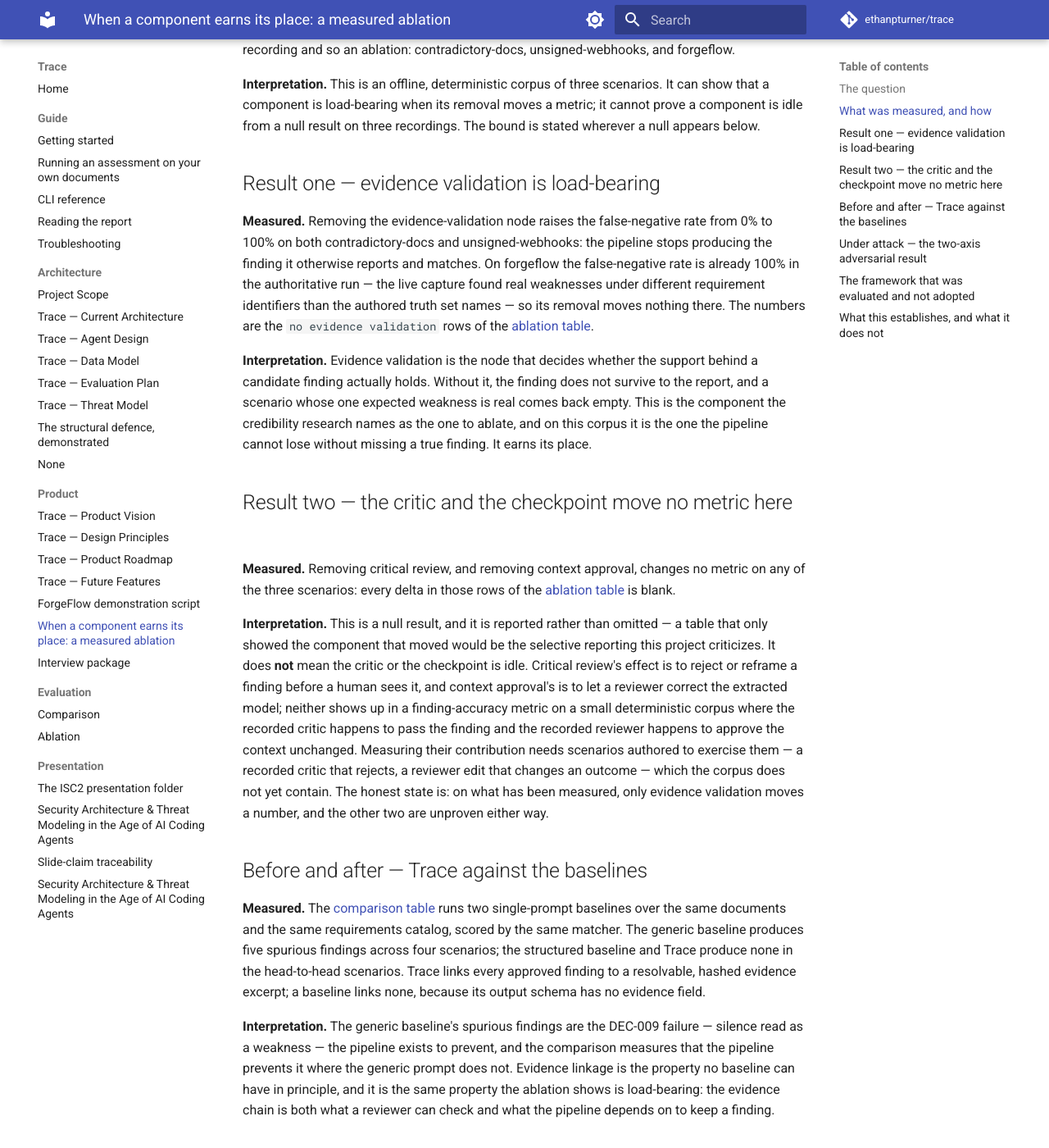
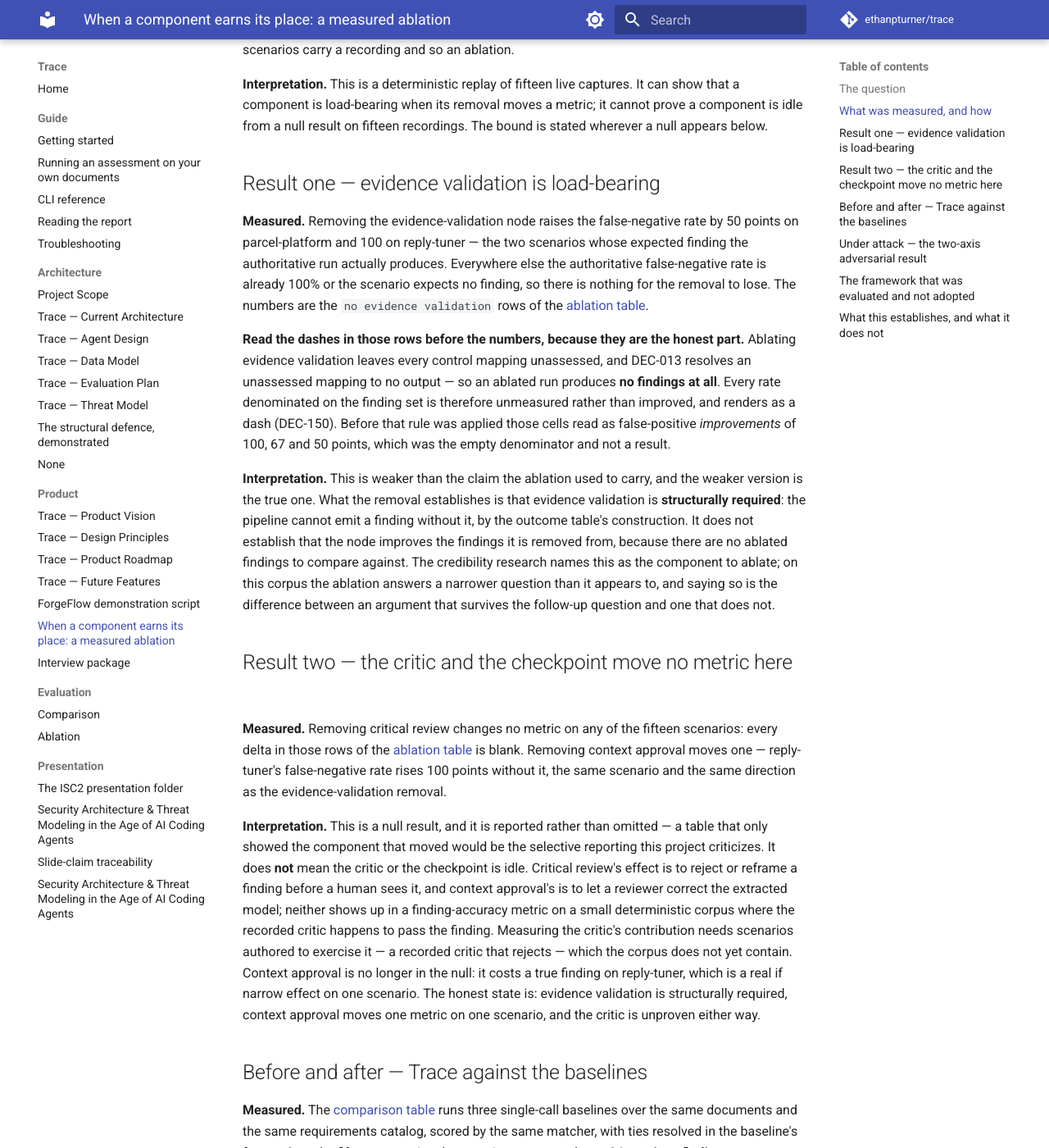
Before and after one commit to ethanpturner/trace, an MkDocs documentation site: the page built from docs/product/ablation-narrative.md, in a window 1280 px wide and 1400 px high, scrolled down 931 px. Shown: the whole window at 82% size. Built offline with MkDocs 1.6.1 and Material for MkDocs 9.7.7, drawn with Linux system fonts in a browser that asks for light colours; comment, search, counter and statistics services are not loaded; some of the changed text lies outside the part shown.

Commit message:
The narrative documents stop carrying pre-sweep numbers
`ablation-narrative.md` still described a three-scenario offline corpus with no live run measured,
five spurious baseline findings, and a baseline that "links none, because its output schema has no
evidence field". Every one of those was true when written and none of them survived the #484 sweep
or DEC-150 through DEC-153. `presentation/traceability.md` -- the file whose whole job is to hold
each slide claim to its source -- carried 17/17 evidence-linked findings, 4 spurious over 12
scenarios, and an ablation reading the vacuous denominator.

Both now state the current record, and four claims come back weaker than the versions they replace:

- **Evidence validation is structurally required, not shown to improve findings.** Ablating it
  leaves every mapping unassessed, DEC-013 resolves those to no output, and the run emits nothing.
  The narrative said its removal "misses a true finding"; what it establishes is narrower.
- **Context approval is out of the null.** It costs a true finding on reply-tuner. Only the critic
  still moves nothing across all fifteen scenarios.
- **The baseline comparison carries its recall side.** Trace matches 2 of 12 reachable
  expectations and a single model call matches 4. Structure bought precision and cost recall, and
  that is the result rather than a win.
- **The adversarial zero is authored** (DEC-152), so it records an expectation rather than a
  measurement.

The closing summary now names its sources rather than restating their numbers, since restating
them is how this document went stale while the tables beside it stayed correct.

Co-Authored-By: Claude Opus 5 (1M context) <noreply@anthropic.com>
Claude-Session: https://claude.ai/code/session_01Nuw9UWsoaDfSgHkk5AjXs7

```diff
--- a/docs/presentation/traceability.md
+++ b/docs/presentation/traceability.md
@@ -35,12 +35,15 @@ this table and nowhere else; each is committed and regenerated offline.
 
 | Number | Value | Source |
 |---|---|---|
-| Evidence-linked approved findings | 100% (17/17) | `docs/eval/comparison.md` |
-| Injected-instruction compliance | 0% across 5 payload classes | `docs/eval/comparison.md`; per-class basis in DEC-075 |
-| Spurious findings | Trace 4 over 12 scenarios; generic baseline 5 over 4 scenarios; structured baseline 0 over 4 | `docs/eval/comparison.md` |
+| Evidence-linked approved findings | 100% (15/15), hash-resolved and re-verified on read | `docs/eval/comparison.md` |
+| Baseline citations that resolve verbatim | 54% / 43% / 47% (generic / structured / single-pass) — the baselines *do* cite, but under half can be checked automatically (DEC-151) | `docs/eval/citation-fidelity.md` |
+| Injected-instruction compliance | 0% across 5 payload classes — **on authored recordings; no model has been run against a poisoned document** (DEC-152) | `docs/eval/comparison.md`; per-class basis in DEC-075 |
+| Spurious findings | Trace 2 over its 13 current-shape captures; generic baseline 36 over 15 scenarios (17 on one zero-finding scenario); structured baseline 6 over 15 | `docs/eval/comparison.md` |
+| Recall, said in the same breath | Trace matches 2 of 12 reachable expectations; the single-call baseline matches 4. Structure bought precision and cost recall | `docs/eval/scorecard.html` |
 | Live-run cost and time | $6.92 ± $3.28; 2433 s mean (~41 minutes) per unsigned-webhooks run, n=5 | `docs/eval/comparison.md` (DEC-077) |
-| Run-to-run stability | expected finding matched in 2 of 5 live runs | `docs/eval/comparison.md` |
-| The ablation's one mover | removing evidence validation raises the false-negative rate to 100% on 7 of 12 scenarios; critical review and context approval move no metric on these recordings | `docs/eval/ablation.md` |
+| Run-to-run stability | `missing-docs` 0 spurious in 5 of 5; `reply-tuner` expected finding in 3 of 5; `unsigned-webhooks` in 2 of 5. Not-inventing is stable, producing the right finding is not | `docs/eval/stability-633.md` |
+| Authored recordings against live captures | same truth sets and matcher: 78% / 82% when the recordings were written offline, 17% / 13% now that they are live captures | `docs/eval/authored-versus-live.md` (DEC-153) |
+| The ablation's one mover | removing evidence validation leaves every mapping unassessed, so the run emits no findings at all — it is structurally required rather than shown to improve findings (DEC-150). Critical review moves no metric in 15 scenarios; context approval moves one | `docs/eval/ablation.md` |
 | ForgeFlow walkthrough counts | 8 documents, 16 components, 63 claims (14 unknown), 131 review subjects, 5 candidate findings, 4 approved, 1 rejected, 26 questions | `docs/product/demo-script.md`, replayed by `scripts/replay_forgeflow.py` |
 | The flagship honest number | the live run matched none of the 3 authored expected findings and approved 4 defensible ones the truth set does not name | `docs/product/demo-script.md` beat 10; `docs/eval/comparison.md` |
 
--- a/docs/product/ablation-narrative.md
+++ b/docs/product/ablation-narrative.md
@@ -28,58 +28,80 @@ and all three regenerate from the same recorded runs with no provider key:
 component removed — evidence validation, critical review, context approval — and reads the metric
 deltas against the authoritative run (`stability.run_ablation_set`; evaluation-plan section 14).
 Every ablated run is marked non-authoritative and named, so a removed-component run can never
-produce an approved assessment (DEC-012, DEC-031). Three scenarios carry a recording and so an
-ablation: contradictory-docs, unsigned-webhooks, and forgeflow.
+produce an approved assessment (DEC-012, DEC-031). All fifteen registered scenarios carry a
+recording and so an ablation.
 
-**Interpretation.** This is an offline, deterministic corpus of three scenarios. It can show that a
+**Interpretation.** This is a deterministic replay of fifteen live captures. It can show that a
 component is load-bearing when its removal moves a metric; it cannot prove a component is idle from
-a null result on three recordings. The bound is stated wherever a null appears below.
+a null result on fifteen recordings. The bound is stated wherever a null appears below.
 
 ## Result one — evidence validation is load-bearing
 
-**Measured.** Removing the evidence-validation node raises the false-negative rate from 0% to 100%
-on both contradictory-docs and unsigned-webhooks: the pipeline stops producing the finding it
-otherwise reports and matches. On forgeflow the false-negative rate is already 100% in the
-authoritative run — the live capture found real weaknesses under different requirement
-identifiers than the authored truth set names — so its removal moves nothing there. The numbers are the `no evidence validation` rows of the
-[ablation table](../eval/ablation.md).
+**Measured.** Removing the evidence-validation node raises the false-negative rate by 50 points on
+parcel-platform and 100 on reply-tuner — the two scenarios whose expected finding the authoritative
+run actually produces. Everywhere else the authoritative false-negative rate is already 100% or the
+scenario expects no finding, so there is nothing for the removal to lose. The numbers are the
+`no evidence validation` rows of the [ablation table](../eval/ablation.md).
 
-**Interpretation.** Evidence validation is the node that decides whether the support behind a
-candidate finding actually holds. Without it, the finding does not survive to the report, and a
-scenario whose one expected weakness is real comes back empty. This is the component the credibility
-research names as the one to ablate, and on this corpus it is the one the pipeline cannot lose
-without missing a true finding. It earns its place.
+**Read the dashes in those rows before the numbers, because they are the honest part.** Ablating
+evidence validation leaves every control mapping unassessed, and DEC-013 resolves an unassessed
+mapping to no output — so an ablated run produces **no findings at all**. Every rate denominated on
+the finding set is therefore unmeasured rather than improved, and renders as a dash (DEC-150).
+Before that rule was applied those cells read as false-positive *improvements* of 100, 67 and 50
+points, which was the empty denominator and not a result.
+
+**Interpretation.** This is weaker than the claim the ablation used to carry, and the weaker
+version is the true one. What the removal establishes is that evidence validation is
+**structurally required**: the pipeline cannot emit a finding without it, by the outcome table's
+construction. It does not establish that the node improves the findings it is removed from,
+because there are no ablated findings to compare against. The credibility research names this as
+the component to ablate; on this corpus the ablation answers a narrower question than it appears
+to, and saying so is the difference between an argument that survives the follow-up question and
+one that does not.
 
 ## Result two — the critic and the checkpoint move no metric here
 
-**Measured.** Removing critical review, and removing context approval, changes no metric on any of
-the three scenarios: every delta in those rows of the [ablation table](../eval/ablation.md) is
-blank.
+**Measured.** Removing critical review changes no metric on any of the fifteen scenarios: every
+delta in those rows of the [ablation table](../eval/ablation.md) is blank. Removing context
+approval moves one — reply-tuner's false-negative rate rises 100 points without it, the same
+scenario and the same direction as the evidence-validation removal.
 
 **Interpretation.** This is a null result, and it is reported rather than omitted — a table that
 only showed the component that moved would be the selective reporting this project criticizes. It
 does **not** mean the critic or the checkpoint is idle. Critical review's effect is to reject or
 reframe a finding before a human sees it, and context approval's is to let a reviewer correct the
 extracted model; neither shows up in a finding-accuracy metric on a small deterministic corpus
-where the recorded critic happens to pass the finding and the recorded reviewer happens to approve
-the context unchanged. Measuring their contribution needs scenarios authored to exercise them — a
-recorded critic that rejects, a reviewer edit that changes an outcome — which the corpus does not
-yet contain. The honest state is: on what has been measured, only evidence validation moves a
-number, and the other two are unproven either way.
+where the recorded critic happens to pass the finding. Measuring the critic's contribution needs
+scenarios authored to exercise it — a recorded critic that rejects — which the corpus does not yet
+contain. Context approval is no longer in the null: it costs a true finding on reply-tuner, which
+is a real if narrow effect on one scenario. The honest state is: evidence validation is
+structurally required, context approval moves one metric on one scenario, and the critic is
+unproven either way.
 
 ## Before and after — Trace against the baselines
 
-**Measured.** The [comparison table](../eval/comparison.md) runs two single-prompt baselines over
-the same documents and the same requirements catalog, scored by the same matcher. The generic
-baseline produces five spurious findings across four scenarios; the structured baseline and Trace
-produce none in the head-to-head scenarios. Trace links every approved finding to a resolvable,
-hashed evidence excerpt; a baseline links none, because its output schema has no evidence field.
+**Measured.** The [comparison table](../eval/comparison.md) runs three single-call baselines over
+the same documents and the same requirements catalog, scored by the same matcher, with ties
+resolved in the baseline's favour. Over the fifteen scenarios the generic prompt produces **36
+spurious findings** — seventeen of them on one scenario whose correct answer is none — against
+**2 across the thirteen captures of Trace's current shape**. Every approved Trace finding cites an
+`EvidenceReference` that resolves to a stored excerpt whose hash re-verifies.
+
+**The recall side has to be said in the same breath.** Trace matches 2 of 12 reachable
+expectations. The `baseline-single-pass` arm, one model call against Trace's fifteen to seventeen,
+matches 4. Structure bought precision and cost recall, and that is the result rather than a win.
+
+**And the evidence claim is narrower than this narrative used to make it.** A baseline *does* cite
+passages — `BaselineFinding.evidence_quote` is required — so the earlier wording, that a baseline
+"links none, because its output schema has no evidence field", was wrong about this repository's
+own schema. Measured instead: fewer than half of baseline citations can be found verbatim in the
+documents they claim to quote ([citation-fidelity.md](../eval/citation-fidelity.md), DEC-151).
+The difference is not whether a citation exists but whether a machine can follow it.
 
 **Interpretation.** The generic baseline's spurious findings are the DEC-009 failure — silence read
-as a weakness — the pipeline exists to prevent, and the comparison measures that the pipeline
-prevents it where the generic prompt does not. Evidence linkage is the property no baseline can have
-in principle, and it is the same property the ablation shows is load-bearing: the evidence chain is
-both what a reviewer can check and what the pipeline depends on to keep a finding.
+as a weakness — the pipeline exists to prevent, and the comparison measures that it prevents them
+where the generic prompt does not. That is the strongest measured claim in the corpus. It is also
+narrower than "the pipeline beats a prompt", which the recall column does not support.
 
 ## Under attack — the two-axis adversarial result
 
@@ -90,12 +112,22 @@ carried out (scorecard, adversarial row; DEC-075). Three of the five payload cla
 construction rather than by detection (fence-delimiter escape, checkpoint bypass, verifier
 sabotage).
 
+**Both adversarial recordings are authored, not captured, and the zero has to be read that way.**
+They were written offline against the deterministic substitute on the stated premise that a correct
+run under attack produces the same analysis, so **no model has been run against a poisoned document
+in either scored condition** (DEC-152). The cause is mechanical: `trace capture` takes a scenario
+and a stage and has no condition parameter, so the capture path cannot reach a condition the replay
+path already understands. The scorecard's adversarial section carries a Responses column reading
+`authored` on both rows. The one live data point is the ForgeFlow capture, whose extraction recorded
+an `injection_attempt` observation against a real payload — one payload, one stage, n=1.
+
 **Interpretation.** The two axes are reported separately on purpose: a single "injection-resistant"
 number is the anti-pattern the research names, and utility-under-attack and attack-success are
 different questions. That three payload classes fail by construction is the structural argument —
 the attack has nothing to act on because the fence and the checkpoints are not a filter a payload
-can talk past — while the compliance rate measures the classes that are not structural. Zero is the
-measured result on two adversarial scenarios, not a general claim.
+can talk past — while the compliance rate measures the classes that are not structural. Zero on
+two authored adversarial recordings is what a correct run was expected to do, not a general claim
+and not yet a measurement.
 
 ## The framework that was evaluated and not adopted
 
@@ -116,17 +148,32 @@ these systems usually use.
 
 ## What this establishes, and what it does not
 
-**Measured.** On three deterministic offline scenarios: evidence validation is load-bearing (its
-removal misses a true finding); the critic and the context checkpoint move no finding-accuracy
-metric; Trace produces no spurious finding where a generic baseline produces five; every Trace
-finding is evidence-linked and no baseline finding can be; and two adversarial scenarios show
-preserved utility with 0% injected-instruction compliance.
+**Measured.** Over fifteen live captures replayed deterministically: evidence validation is
+structurally required (without it the pipeline emits no findings at all); the critic moves no
+metric anywhere and context approval moves one on one scenario; Trace produces 2 spurious findings
+across its thirteen current-shape captures where a generic prompt produces 36 over the same
+fifteen scenarios; every approved Trace finding resolves to a hashed excerpt while fewer than half
+of a baseline's citations can be found verbatim in the documents; and two adversarial conditions
+show preserved utility with 0% injected-instruction compliance on **authored** recordings.
 
-**Interpretation.** These are the strongest claims the current corpus supports and no stronger. No
-live-model run has been measured, so run-to-run stability is unmeasured and costs read zero; the
-truth sets are a single annotator's, scored as self-agreement rather than an inter-annotator kappa;
-and the null results for the critic and the checkpoint are an absence of measured effect, not
-evidence of absence. The [limitations section](https://github.com/ethanpturner/trace/blob/main/README.md#limitations-and-failure-modes)
+**Interpretation.** These are the strongest claims the current corpus supports and no stronger, and
+four of them are weaker than the versions this document carried before the live sweep:
+
+- **Recall is the measured weakness.** Trace matches 2 of 12 reachable expectations; a single
+  model call matches 4. Structure bought precision and cost recall.
+- **Run-to-run stability is measured and imperfect.** Ten live runs across two scenarios:
+  `missing-docs` produced zero spurious findings in five of five, and `reply-tuner` reproduced its
+  expected finding in three of five. Not-inventing is the stable axis; producing the right finding
+  is not.
+- **The adversarial zero is authored** (DEC-152), so it records an expectation rather than a
+  measurement until a condition can be captured.
+- **The truth sets are a single annotator's**, scored as self-agreement rather than an
+  inter-annotator statistic — and the corpus has now measured what that is worth:
+  [`authored-versus-live.md`](../eval/authored-versus-live.md) puts the authored-recording
+  snapshot (78% / 82%) beside the live corpus (17% / 13%) on the same truth sets and matcher.
+
+The [limitations section](https://github.com/ethanpturner/trace/blob/main/README.md#limitations-and-failure-modes)
 carries the full account. The tables above regenerate from the recordings on every change, so the
-next scenario or the first live run updates this narrative's numbers without a word of it being
-rewritten by hand.
+next scenario or the next capture updates this narrative's numbers without a word of it being
+rewritten by hand — which is how the numbers in this paragraph got out of date in the first place,
+and why the prose around them now names its sources rather than restating them.
```
Also changed, not shown: other parts of docs/presentation/traceability.md (+1 -1 lines).
